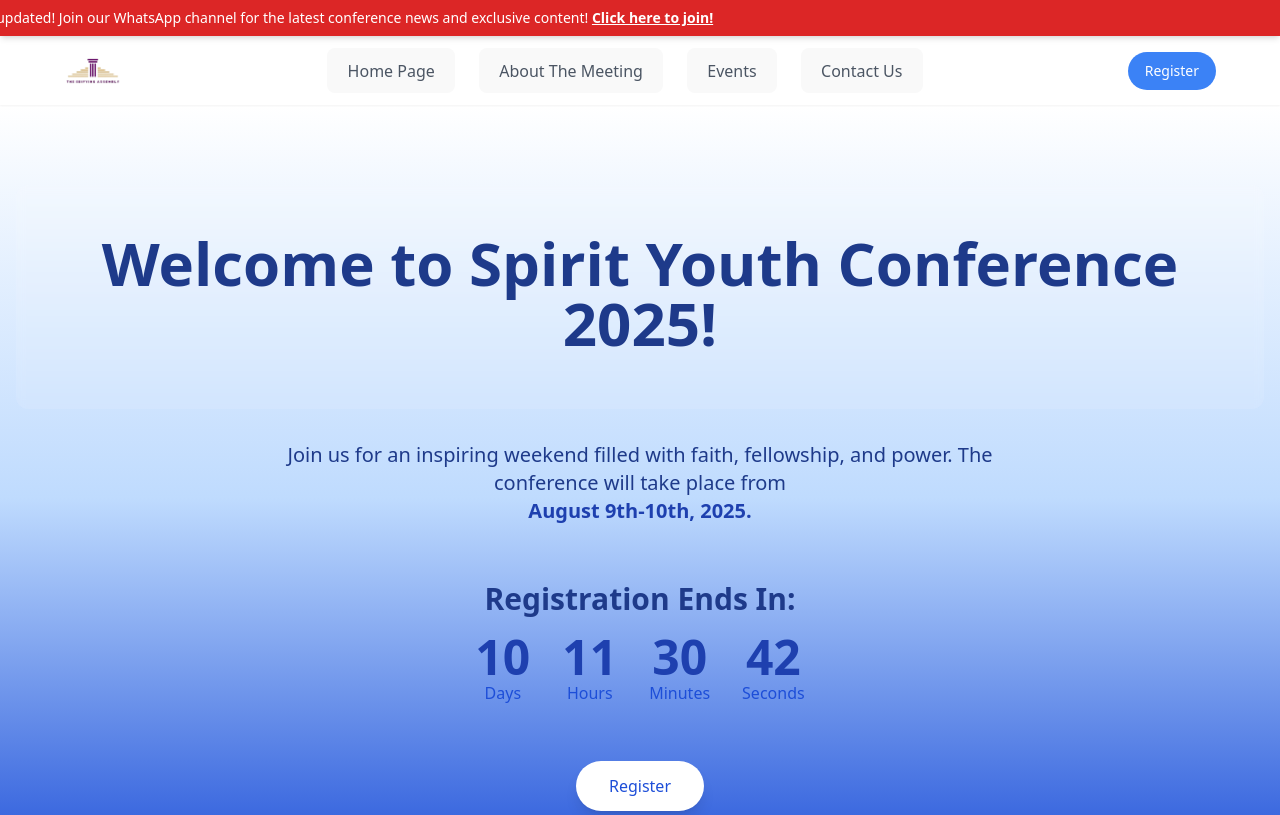
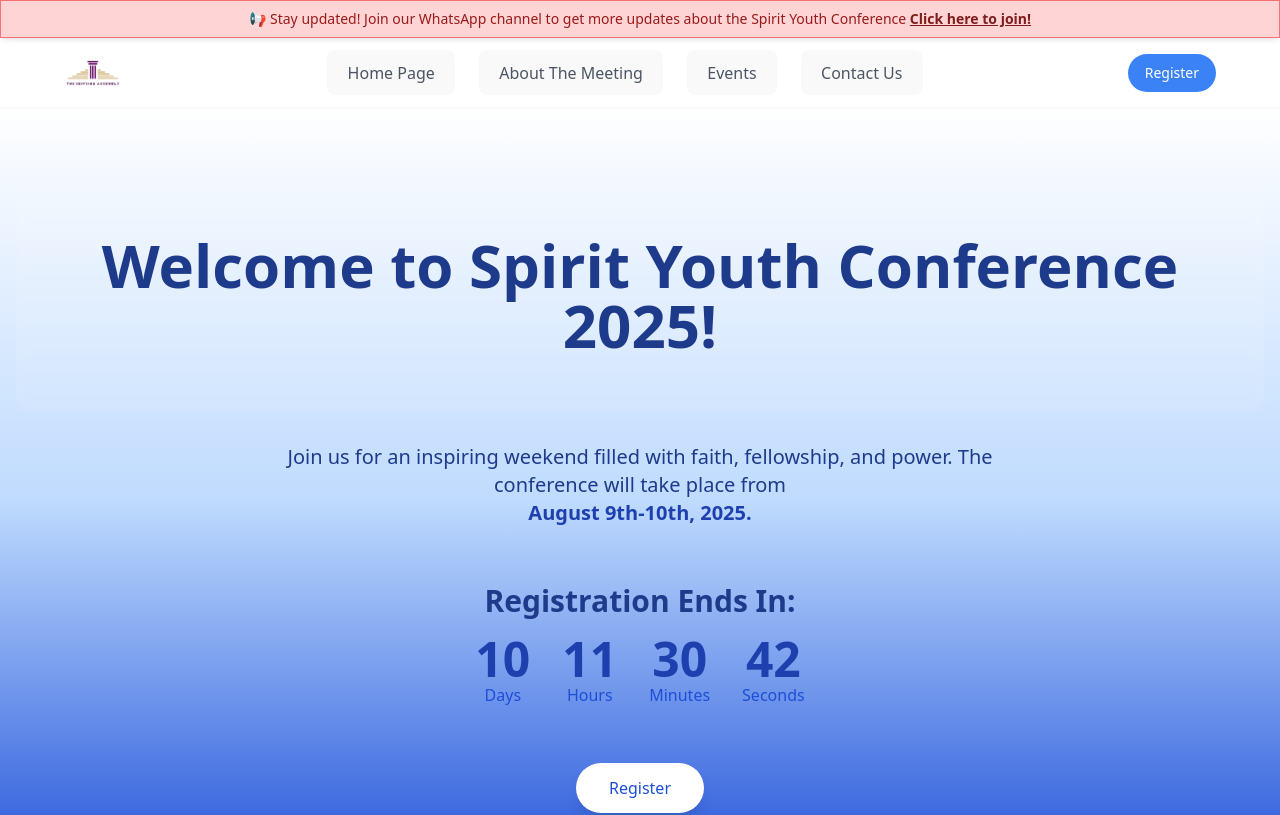
Before and after one commit to ajumobiisaac96/spirit-youth-conference, a React (Vite) app: page / in a window 1280 px wide. Shown: the top 815 px of the page. Built offline with nearby package versions, Linux system fonts and the light colour scheme.

Commit message:
edited scrolling message

```diff
--- a/src/components/ScrollingMessage.tsx
+++ b/src/components/ScrollingMessage.tsx
@@ -5,13 +5,13 @@ export default function ScrollingMessage() {
     "https://whatsapp.com/channel/0029VbB17mtGk1FmihHB3k3g";
   const messageContent = (
     <>
-      📢 Stay updated! Join our WhatsApp channel for the latest conference news
-      and exclusive content!{" "}
+      📢 Stay updated! Join our WhatsApp channel to get more updates about the
+      Spirit Youth Conference{" "}
       <a
         href={whatsappChannelLink}
         target="_blank"
         rel="noopener noreferrer"
-        className="underline hover:no-underline font-semibold text-white"
+        className="underline hover:no-underline font-semibold text-red-900"
       >
         Click here to join!
       </a>
@@ -19,16 +19,8 @@ export default function ScrollingMessage() {
   );
 
   return (
-    <div className="sticky top-0 z-50 bg-red-600 text-white text-sm py-2 shadow-md overflow-hidden w-screen">
-      {" "}
-      {/* Added w-screen and ensured overflow-hidden */}
-      {/* Use a custom utility class for the LTR animation */}
-      <div className="flex flex-nowrap min-w-max animate-scroll-left-reverse">
-        {/* Duplicate content multiple times to ensure continuous scrolling */}
-        <span className="inline-block px-8">{messageContent}</span>
-        <span className="inline-block px-8">{messageContent}</span>
-        <span className="inline-block px-8">{messageContent}</span>
-      </div>
+    <div className="sticky top-0 z-50 bg-red-200 bg-opacity-80 border border-red-400 text-red-800 text-sm py-2 shadow-md text-center animate-pulse-effect">
+      {messageContent}
     </div>
   );
 }
--- a/src/index.css
+++ b/src/index.css
@@ -93,22 +93,21 @@ button:focus-visible {
   }
 }
 
-/* Existing scroll-left keyframe for right-to-left movement */
-@keyframes scroll-left {
-  0% {
-    transform: translateX(0%);
+/* New custom animation for the "beeping" effect */
+@keyframes pulse-effect {
+  0%,
+  100% {
+    transform: scale(1);
+    opacity: 1;
   }
-  100% {
-    transform: translateX(
-      -100%
-    ); /* Moves content to the left by its full width */
+  50% {
+    transform: scale(1.02); /* Slightly larger scale */
+    opacity: 0.9; /* Slightly less opaque */
   }
 }
 
-/* New custom utility class for Left-to-Right scrolling */
-.animate-scroll-left-reverse {
-  animation: scroll-left 20s linear infinite; /* Use the existing keyframe */
-  animation-direction: reverse; /* Reverse its direction for LTR movement */
+.animate-pulse-effect {
+  animation: pulse-effect 2s ease-in-out infinite;
 }
 
 .animate-fade-in-up {
```
Also changed, not shown: 1 other file (tests, documents, lock files or other folders).
